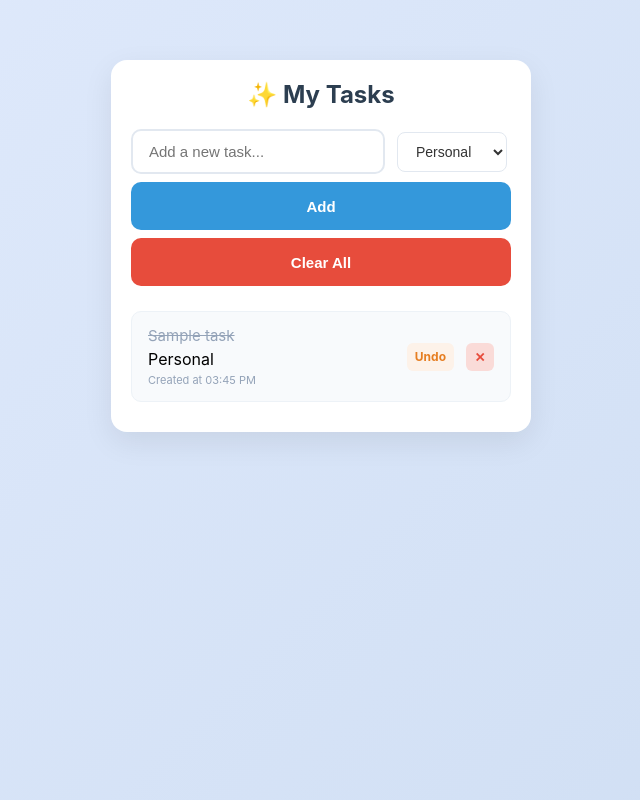
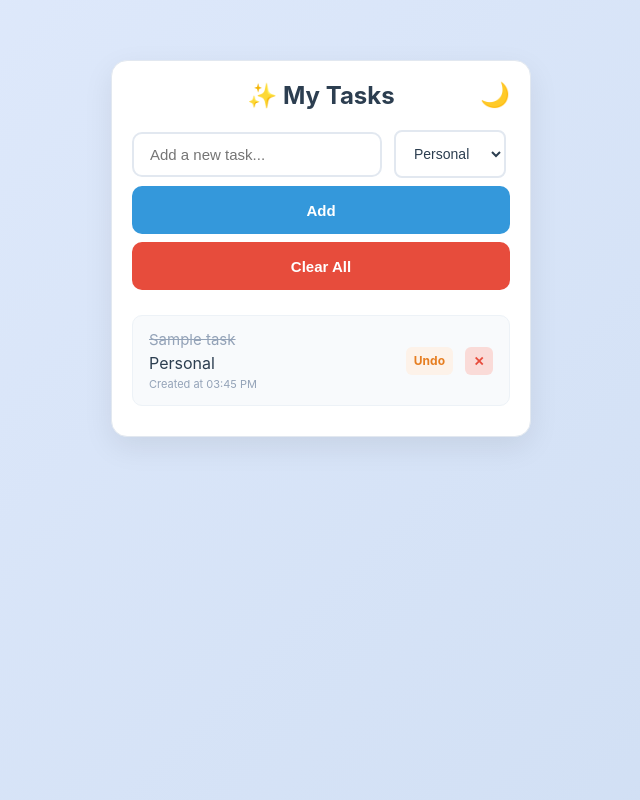
Before and after one commit to bikhizlit/To-do-List, a Django app: page / in a window 1280 px wide. Shown: the whole page, without its empty margins (319-959 px from the left). Run offline with Django 5.2, Linux system fonts and the light colour scheme; tables that the repository leaves empty hold one stand-in row (values such as "Sample post").

Commit message:
Dark theme mode inserted

```diff
--- a/todolist/todoapp/templates/todoapp/todo.html
+++ b/todolist/todoapp/templates/todoapp/todo.html
@@ -10,31 +10,64 @@
             margin: 0;
             padding: 0;
         }
+
+        /* 1. Global Theme Variables */
+        :root {
+            --bg-gradient: linear-gradient(135deg, #e0eafc 0%, #cfdef3 100%);
+            --card-bg: #ffffff;
+            --text-color: #2c3e50;
+            --border-color: #e2e8f0;
+            --input-bg: #ffffff;
+            --item-bg: #f8fafc;
+            --item-border: #edf2f7;
+            --title-color: #2c3e50;
+            --task-text: #334155;
+        }
+
+        [data-theme="dark"] {
+            --bg-gradient: linear-gradient(135deg, #1a202c 0%, #111827 100%);
+            --card-bg: #2d3748;
+            --text-color: #f7fafc;
+            --border-color: #4a5568;
+            --input-bg: #4a5568;
+            --item-bg: #1a202c;
+            --item-border: #4a5568;
+            --title-color: #ffffff;
+            --task-text: #e2e8f0;
+        }
+
+        /* 2. Unified Base Configurations */
         body {
             font-family: '-apple-system', BlinkMacSystemFont, 'Segoe UI', Roboto, Helvetica, Arial, sans-serif;
-            background: linear-gradient(135deg, #e0eafc 0%, #cfdef3 100%);
+            background: var(--bg-gradient) !important;
+            color: var(--text-color);
+            transition: background 0.2s ease, color 0.2s ease;
             min-height: 100vh;
             display: flex;
             justify-content: center;
             align-items: flex-start;
             padding-top: 60px;
         }
+
         .container {
-            background: #ffffff;
+            background: var(--card-bg) !important;
+            border: 1px solid var(--border-color);
             padding: 20px;
             border-radius: 16px;
             box-shadow: 0 10px 30px rgba(0, 0, 0, 0.08);
             width: 100%;
             max-width: 420px;
+            position: relative;
+        }
 
-        }
         h2 {
-            color: #2c3e50;
+            color: var(--title-color);
             font-size: 24px;
             font-weight: 700;
             margin-bottom: 20px;
             text-align: center;
         }
+
         .todo-form {
             display: flex;
             gap: 10px;
@@ -42,18 +75,41 @@
             margin-top: 12px;
             align-items: center;
         }
+
         input[type="text"] {
             flex: 1;
             padding: 12px 16px;
-            border: 2px solid #e2e8f0;
+            background-color: var(--input-bg) !important;
+            color: var(--text-color) !important;
+            border: 2px solid var(--border-color);
             border-radius: 10px;
             font-size: 15px;
             outline: none;
             transition: border-color 0.2s;
         }
+
         input[type="text"]:focus {
             border-color: #3498db;
         }
+
+        select[name="category"] {
+            padding: 10px 14px;
+            border: 2px solid var(--border-color);
+            border-radius: 8px;
+            font-size: 14px;
+            background-color: var(--input-bg);
+            color: var(--text-color);
+            outline: none;
+            cursor: pointer;
+            transition: border-color 0.2s ease;
+            height: 48px;
+            margin: 0 4px;
+        }
+
+        select[name="category"]:focus {
+            border-color: #3182ce;
+        }
+
         button {
             padding: 12px 20px;
             background: #3498db;
@@ -65,42 +121,50 @@
             cursor: pointer;
             transition: background 0.2s;
         }
+
         button:hover {
             background: #2980b9;
         }
+
         ul {
             list-style: none;
         }
+
         li {
             display: flex;
             justify-content: space-between;
             align-items: center;
             padding: 14px 16px;
-            background: #f8fafc;
-            border: 1px solid #edf2f7;
+            background: var(--item-bg);
+            border: 1px solid var(--item-border);
             border-radius: 10px;
             margin-bottom: 10px;
             transition: all 0.2s;
         }
+
         li:hover {
             transform: translateY(-1px);
             box-shadow: 0 4px 12px rgba(0, 0, 0, 0.03);
         }
+
         .task-text {
             font-size: 15px;
-            color: #334155;
+            color: var(--task-text);
             max-width: 240px;
             word-wrap: break-word;
         }
+
         .completed-text {
             color: #94a3b8;
             text-decoration: line-through;
         }
+
         .actions {
             display: flex;
             align-items: center;
             gap: 12px;
         }
+
         .action-btn {
             text-decoration: none;
             font-size: 16px;
@@ -113,13 +177,16 @@
             border-radius: 6px;
             transition: background 0.2s;
         }
+
         .complete-btn {
             color: #2ecc71;
             background: #e8f8f0;
         }
+
         .complete-btn:hover {
             background: #d4f4e2;
         }
+
         .undo-btn {
             color: #e67e22;
             background: #fdf2e9;
@@ -127,54 +194,46 @@
             width: auto;
             padding: 0 8px;
         }
+
         .undo-btn:hover {
             background: #fae5d3;
         }
+
         .del-btn {
             color: #e74c3c;
             background: #fadbd8;
             font-size: 13px;
         }
+
         .del-btn:hover {
             background: #f5b7b1;
         }
+
         .empty-state {
             text-align: center;
             color: #94a3b8;
             padding: 20px 0;
             font-size: 15px;
         }
-        .todo-del{
-            display: flex;
-            gap: 10px;
-            margin-bottom: 25px;
+
+        .theme-toggle {
+            background: none;
+            border: none;
+            font-size: 1.5rem;
+            cursor: pointer;
+            position: absolute;
+            top: 20px;
+            right: 20px;
+            padding: 0;
+            z-index: 10;
         }
-        select[name="category"] {
-    padding: 10px 14px;
-    border: 1px solid #e2e8f0;
-    border-radius: 8px;
-    font-size: 14px;
-    background-color: #fff;
-    color: #333;
-    outline: none;
-    cursor: pointer;
-    transition: border-color 0.2s ease;
+    </style>
 
-    /* Tweaks to line it up perfectly with the input */
-    height: 100%;
-    margin: 0 4px;
-}
-
-/* Add a subtle blue border when the user clicks it */
-select[name="category"]:focus {
-    border-color: #3182ce;
-    box-shadow: 0 0 0 3px rgba(66, 153, 225, 0.5);
-}
-    </style>
 </head>
 <body>
 
     <div class="container">
+        <button class="theme-toggle" id="themeButton">🌙</button>
         <h2>✨ My Tasks</h2>
 
 
@@ -271,6 +330,29 @@ function toggleEdit(taskId) {
         editForm.style.display = 'flex';
     }
 }
+
+const themeButton = document.getElementById('themeButton');
+
+        // When the page loads, check if the browser remembers a dark preference
+        if (localStorage.getItem('todo-theme') === 'dark') {
+            document.documentElement.setAttribute('data-theme', 'dark');
+            themeButton.textContent = '☀️';
+        }
+
+        // Toggle action
+        themeButton.addEventListener('click', () => {
+            let currentTheme = document.documentElement.getAttribute('data-theme');
+
+            if (currentTheme === 'dark') {
+                document.documentElement.removeAttribute('data-theme');
+                localStorage.setItem('todo-theme', 'light');
+                themeButton.textContent = '🌙';
+            } else {
+                document.documentElement.setAttribute('data-theme', 'dark');
+                localStorage.setItem('todo-theme', 'dark');
+                themeButton.textContent = '☀️';
+            }
+        });
 </script>
 
 
--- a/todolist/todoapp/views.py
+++ b/todolist/todoapp/views.py
@@ -1,5 +1,7 @@
 from django.shortcuts import render, redirect
 from .models import Task
+
+
 
 def task_list(request):
     tasks = Task.objects.all().order_by('-created_at')
```
